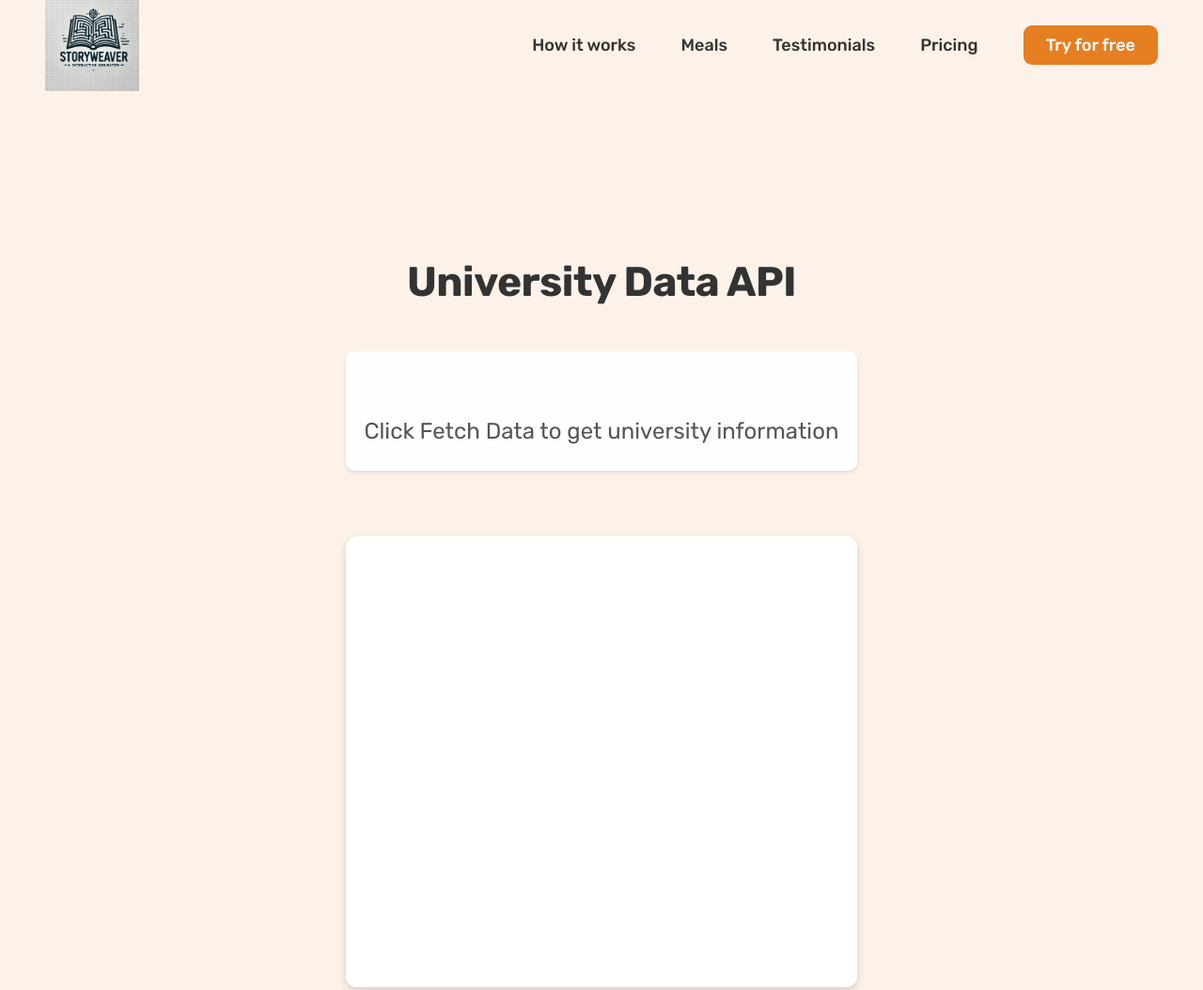
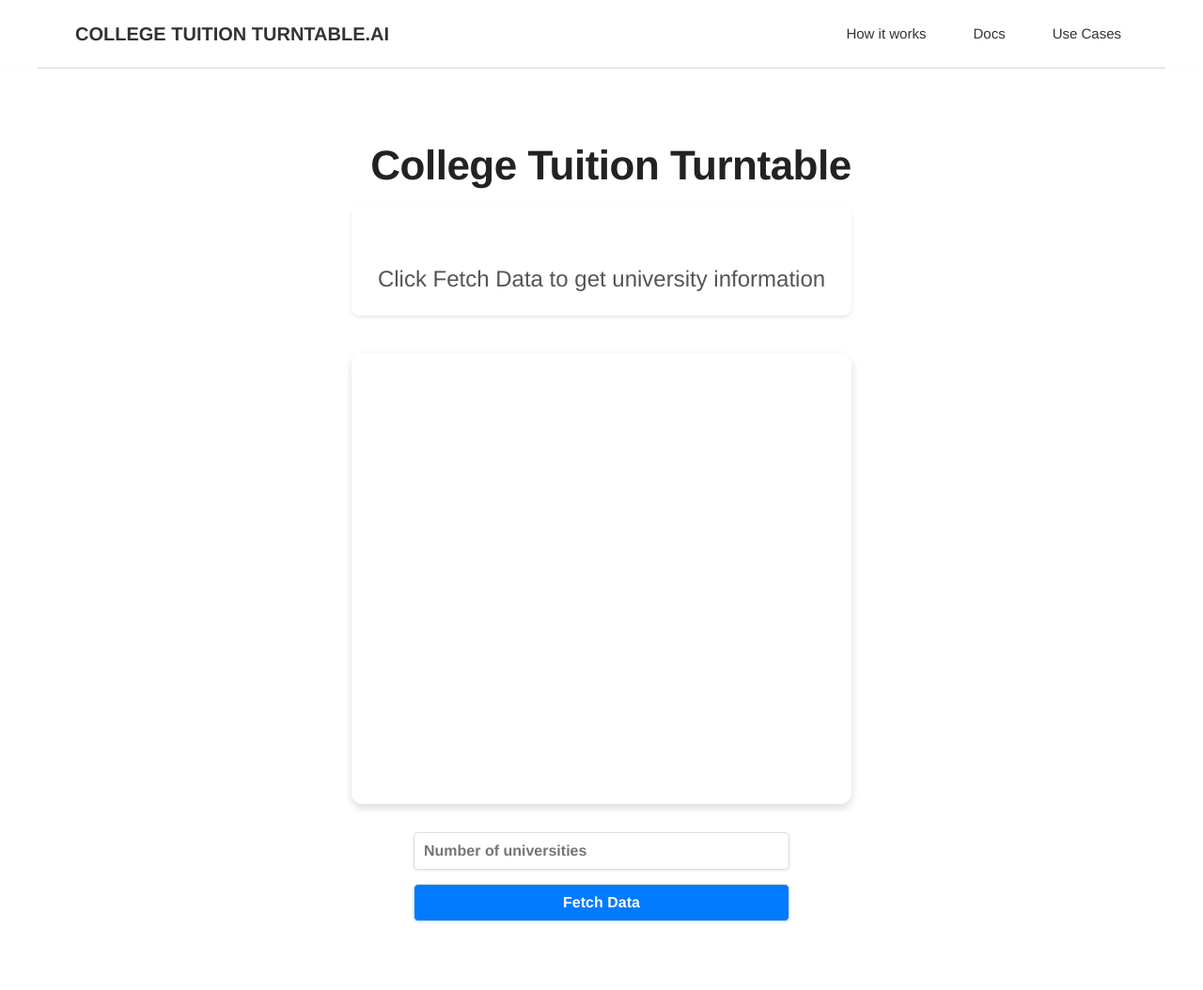
Before and after one commit to yf1619/UBHacking, a plain HTML site: page index.html in a window 1280 px wide. Shown: the top 1054 px of the page at 94% size. Drawn offline with nearby package versions, Linux system fonts and the light colour scheme.

Commit message:
Accomplish V2.2.0

```diff
--- a/CSS/general.css
+++ b/CSS/general.css
@@ -288,3 +288,61 @@ body {
 strong {
   font-weight: 500;
 }
+
+.header {
+  display: flex;
+  justify-content: space-between;
+  align-items: center;
+  padding: 1rem 2rem;
+  background-color: #fff;
+  border-bottom: 1px solid #ddd;
+  width: 100%;
+  max-width: 800px;
+  margin: 0 auto;
+}
+
+.logo {
+  font-size: 1.6rem;
+  font-weight: bold;
+  color: #333;
+  text-decoration: none;
+  margin-right: auto; /* Pushes the logo to the left */
+}
+
+.main-nav {
+  display: flex;
+  align-items: center;
+  margin-left: auto; /* Pushes the nav items to the right */
+}
+
+.main-nav-list {
+  list-style: none;
+  display: flex;
+  gap: 2rem;
+  margin: 0;
+  padding: 0;
+}
+
+.main-nav-link {
+  text-decoration: none;
+  color: #333;
+  font-size: 1.4rem;
+  transition: color 0.3s;
+}
+
+.main-nav-link:hover {
+  color: #007bff;
+}
+
+/* Responsive Design */
+@media (max-width: 768px) {
+  .main-nav-list {
+    flex-direction: column;
+    gap: 1.5rem;
+  }
+
+  .header {
+    flex-direction: column;
+    align-items: flex-start;
+  }
+}
--- a/CSS/style.css
+++ b/CSS/style.css
@@ -6,43 +6,88 @@
   display: flex;
   justify-content: space-between;
   align-items: center;
-  background-color: #fdf2e9;
+  padding: 20px 0;
+  background-color: #fff;
+  border-bottom: 1px solid #ddd;
+  width: 100%;
+  max-width: 1200px;
+  margin: 0 auto;
+}
 
-  /* Because we want header to be sticky later */
-  height: 9.6rem;
-  padding: 0 4.8rem;
-  position: relative;
+.container {
+  display: flex;
+  justify-content: space-between;
+  align-items: center;
+  width: 100%;
+  max-width: 1200px;
+  padding-left: 20px;
 }
 
 .logo {
-  height: 2.2rem;
+  font-size: 2rem;
+  font-weight: bold;
+  color: #333;
+  text-decoration: none;
+  margin-left: 20px;
+  margin-right: auto;
 }
 
-/**************************/
-/* NAVIGATION */
-/**************************/
+.main-nav {
+  display: flex;
+  align-items: center;
+}
 
 .main-nav-list {
   list-style: none;
   display: flex;
-  align-items: center;
-  gap: 4.8rem;
+  gap: 2rem;
+  margin: 0;
+  padding: 0;
 }
 
-.main-nav-link:link,
-.main-nav-link:visited {
-  display: inline-block;
+.main-nav-link {
+  font-size: 1.5rem;
   text-decoration: none;
   color: #333;
-  font-weight: 500;
-  font-size: 1.8rem;
-  transition: all 0.3s;
+  transition: color 0.3s;
+  padding: 10px 15px;
 }
 
-.main-nav-link:hover,
-.main-nav-link:active {
-  color: #555;
+.main-nav-link:hover {
+  color: #888;
 }
+
+.nav-cta {
+  border: 1px solid #333;
+  padding: 0.5rem 1rem;
+  border-radius: 5px;
+  transition: background-color 0.3s, color 0.3s;
+}
+
+.nav-cta:hover {
+  background-color: #888;
+  color: #333;
+}
+
+/* Responsive Design */
+@media (max-width: 1200px) {
+  .header {
+    max-width: 800px;
+  }
+}
+
+@media (max-width: 768px) {
+  .main-nav-list {
+    flex-direction: column;
+    gap: 1.5rem;
+  }
+
+  .header {
+    flex-direction: column;
+    align-items: flex-start;
+  }
+}
+
 /*
   The color of the button covered in the navigation header
   color: #cf711f;
@@ -54,12 +99,12 @@
   padding: 1.2rem 2.4rem;
   border-radius: 9px;
   color: #fff;
-  background-color: #e67e22;
+  background-color: #333;
 }
 
 .main-nav-link.nav-cta:hover,
 .main-nav-link.nav-cta:active {
-  background-color: #cf711f;
+  background-color: #888;
 }
 
 /* MOBILE */
@@ -103,10 +148,10 @@
 /**************************/
 
 .section-hero {
-  background-color: #fdf2e9;
-  padding: 12rem 0 18rem 0;
-  min-height: 100vh;
-  overflow: hidden;
+  background-color: #fff;
+  padding: 8rem 0;
+  text-align: center;
+  box-shadow: 0 2px 4px rgba(0, 0, 0, 0.1);
 }
 
 .hero {
@@ -120,21 +165,23 @@
 }
 
 .hero-text-box {
-  max-width: 120rem;
+  max-width: 800px;
+  margin: 0 auto;
   text-align: center;
-  padding: 6rem;
 }
 
 .heading-primary {
-  font-size: 7.2rem;
-  line-height: 1.1;
-  margin-bottom: 5rem;
+  font-size: 3.5rem;
+  margin-bottom: 2rem;
+  color: #222;
+  text-align: center;
+  margin-left: 20px;
 }
 
 .hero-description {
-  font-size: 2.8rem;
-  line-height: 1.8;
-  margin-bottom: 7rem;
+  font-size: 1.8rem;
+  margin-bottom: 3rem;
+  color: #555;
 }
 
 .delivered-meals {
@@ -608,8 +655,11 @@
 /**************************/
 
 .footer {
-  padding: 12.8rem 0;
-  border-top: 1px solid #eee;
+  background-color: #f1f1f1;
+  padding: 2rem 0;
+  text-align: center;
+  font-size: 1.4rem;
+  color: #666;
 }
 
 .grid--footer {
@@ -671,13 +721,13 @@
 .footer-link:visited {
   text-decoration: none;
   font-size: 1.6rem;
-  color: #767676;
+  color: #666;
   transition: all 0.3s;
 }
 
 .footer-link:hover,
 .footer-link:active {
-  color: #555;
+  color: #333;
 }
 
 #api-response {
@@ -800,43 +850,29 @@
   display: flex;
   flex-direction: column;
   align-items: center;
-  gap: 2.5rem;
-  margin-bottom: 5rem;
+  gap: 1.5rem;
 }
 
 .api-controls input,
-.api-controls select,
 .api-controls button {
   width: 100%;
-  max-width: 800px;
-  padding: 2rem;
-  font-size: 2.2rem;
-  border: 1px solid #e67e22;
-  border-radius: 9px;
-  background-color: #fff;
-}
-
-.api-controls input[type="file"] {
-  max-width: 100%;
-}
-
-.api-controls input[type="number"] {
-  width: 100%;
-}
-
-.api-controls select {
-  width: 100%;
+  max-width: 400px;
+  padding: 1rem;
+  font-size: 1.6rem;
+  border: 1px solid #ddd;
+  border-radius: 5px;
+  box-shadow: 0 1px 3px rgba(0, 0, 0, 0.1);
 }
 
 .api-controls button {
-  background-color: #e67e22;
+  background-color: #007bff;
   color: #fff;
   cursor: pointer;
   transition: background-color 0.3s;
 }
 
 .api-controls button:hover {
-  background-color: #cf711f;
+  background-color: #0056b3;
 }
 
 .csv-cell {
@@ -900,3 +936,49 @@
   z-index: 2;
   background-color: #e67e22;
 }
+
+/* General Styles */
+body {
+  font-family: "Helvetica Neue", Arial, sans-serif;
+  color: #333;
+  background-color: #ffffff;
+  margin: 0;
+  padding: 0;
+  line-height: 1.6;
+}
+
+h1,
+h2,
+h3,
+h4,
+h5,
+h6 {
+  font-weight: 600;
+  color: #222;
+}
+
+a {
+  color: #333;
+  text-decoration: none;
+}
+
+a:hover {
+  text-decoration: underline;
+}
+
+.btn {
+  /* ... existing styles ... */
+  font-size: 1.2rem; /* Adjust the size as needed */
+  /* ... existing styles ... */
+}
+
+.btn--full,
+.btn--form {
+  /* ... existing styles ... */
+  font-size: 1.2rem; /* Adjust the size as needed */
+  /* ... existing styles ... */
+}
+
+.align-with-logo {
+  margin-left: 20px; /* Match this value with the logo's margin */
+}
--- a/index.html
+++ b/index.html
@@ -35,38 +35,25 @@
   </head>
   <body>
     <header class="header">
-      <a href="#">
-        <img
-          class="logo"
-          alt="Omnifood logo"
-          src="img/omnifood-logoTwo.png"
-          style="width: 100px; height: auto"
-        />
-      </a>
-
-      <nav class="main-nav">
-        <ul class="main-nav-list">
-          <li><a class="main-nav-link" href="#how">How it works</a></li>
-          <li><a class="main-nav-link" href="#meals">Meals</a></li>
-          <li>
-            <a class="main-nav-link" href="#testimonial">Testimonials</a>
-          </li>
-          <li><a class="main-nav-link" href="#pricing">Pricing</a></li>
-          <li><a class="main-nav-link nav-cta" href="#cta">Try for free</a></li>
-        </ul>
-      </nav>
-
-      <button class="btn-mobile-nav">
-        <ion-icon class="icon-mobile-nav" name="menu-outline"></ion-icon>
-        <ion-icon class="icon-mobile-nav" name="close-outline"></ion-icon>
-      </button>
+      <div class="container">
+        <a href="#" class="logo">COLLEGE TUITION TURNTABLE.AI</a>
+        <nav class="main-nav">
+          <ul class="main-nav-list">
+            <li><a class="main-nav-link" href="#how">How it works</a></li>
+            <li><a class="main-nav-link" href="#docs">Docs</a></li>
+            <li><a class="main-nav-link" href="#use-cases">Use Cases</a></li>
+          </ul>
+        </nav>
+      </div>
     </header>
 
     <main>
       <section class="section-hero">
         <div class="hero">
           <div class="hero-text-box">
-            <h1 class="heading-primary">University Data API</h1>
+            <h1 class="heading-primary align-with-logo">
+              College Tuition Turntable
+            </h1>
             <p class="hero-description" id="api-response">
               Click Fetch Data to get university information
             </p>
```
Also changed, not shown: universities_data (21).csv (deleted, +0 -11 lines), image.png (deleted), 1 other file.
